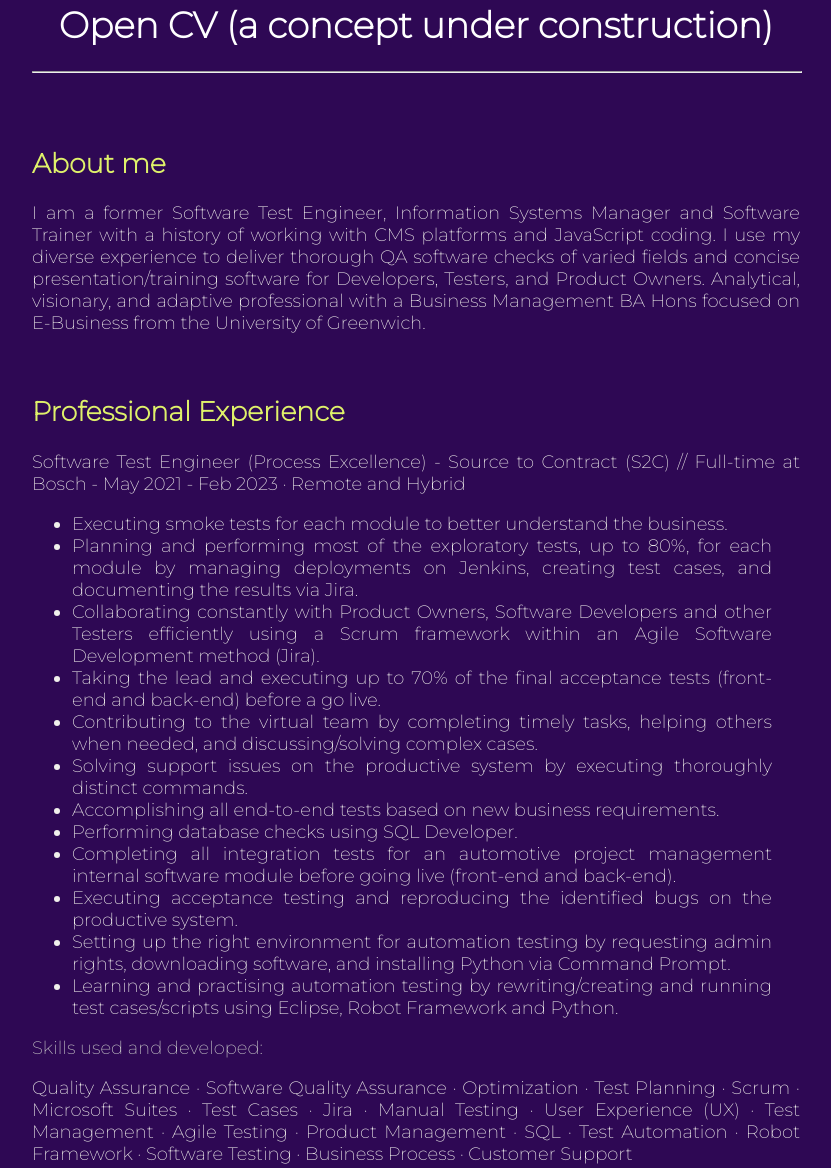
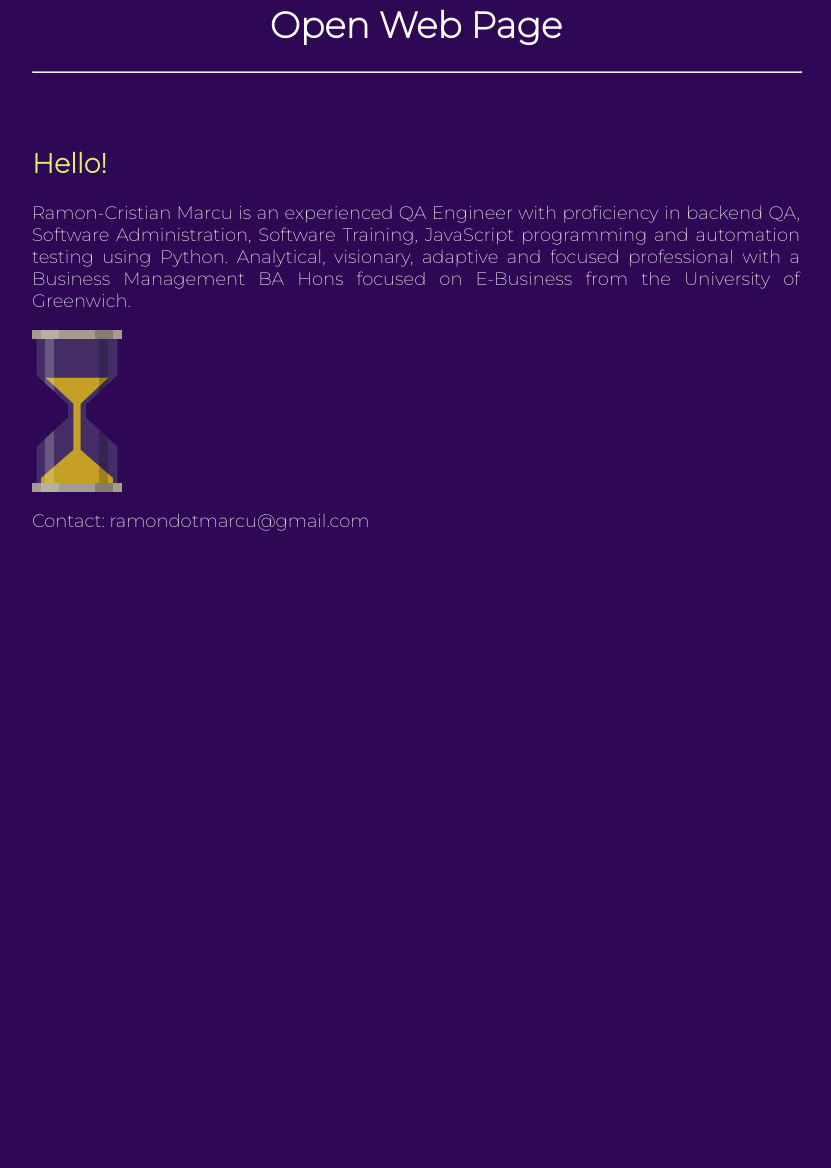
Before and after one commit to RamonMarcu/RamonMarcu.github.io, a plain HTML site: page index.html in a window 1280 px wide. Shown: the part 21-1189 px from the top of the page, without its empty margins (224-1055 px from the left). After the commit the page ends 808 px from the top, so only its background shows below. Drawn offline with Linux system fonts and the light colour scheme.

Commit message:
Update index.html

```diff
--- a/index.html
+++ b/index.html
@@ -155,32 +155,13 @@ body {
 
 <body>
 
-<h1>Open CV (a concept under construction)</h1>
+<h1>Open Web Page</h1>
 <hr style="width:100%"; >
 <br />
 <br />
-<h2>About me</h2>
-<p>I am a former Software Test Engineer, Information Systems Manager and Software Trainer with a history of working with CMS platforms and JavaScript coding. I use my diverse experience to deliver thorough QA software checks of varied fields and concise presentation/training software for Developers, Testers, and Product Owners. Analytical, visionary, and adaptive professional with a Business Management BA Hons focused on E-Business from the University of Greenwich.</p>
-<br />
-<h2>Professional Experience</h2>
-<p>Software Test Engineer (Process Excellence) - Source to Contract (S2C) // Full-time at Bosch - May 2021 - Feb 2023 · Remote and Hybrid</p>
-<ul><p>
-	<li>Executing smoke tests for each module to better understand the business.</li>
-    <li>Planning and performing most of the exploratory tests, up to 80%, for each module by managing deployments on Jenkins, creating test cases, and documenting the results via Jira.</li>
-    <li>Collaborating constantly with Product Owners, Software Developers and other Testers efficiently using a Scrum framework within an Agile Software Development method (Jira). </li>
-	<li>Taking the lead and executing up to 70% of the final acceptance tests (front-end and back-end) before a go live. </li>
-	<li>Contributing to the virtual team by completing timely tasks, helping others when needed, and discussing/solving complex cases.</li>
-	<li>Solving support issues on the productive system by executing thoroughly distinct commands.</li>
-	<li>Accomplishing all end-to-end tests based on new business requirements.</li>
-	<li>Performing database checks using SQL Developer.</li>
-	<li>Completing all integration tests for an automotive project management internal software module before going live (front-end and back-end).</li>
-	<li>Executing acceptance testing and reproducing the identified bugs on the productive system.</li>
-	<li>Setting up the right environment for automation testing by requesting admin rights, downloading software, and installing Python via Command Prompt.</li>
-	<li>Learning and practising automation testing by rewriting/creating and running test cases/scripts using Eclipse, Robot Framework and Python.</li>
-</p></ul>
-	<a>Skills used and developed:</a> <p>Quality Assurance · Software Quality Assurance · Optimization · Test Planning · Scrum · Microsoft Suites · Test Cases · Jira · Manual Testing · User Experience (UX) · Test Management · Agile Testing · Product Management · SQL · Test Automation · Robot Framework · Software Testing · Business Process · Customer Support</p>
+<h2>Hello!</h2>
+<p>Ramon-Cristian Marcu is an experienced QA Engineer with proficiency in backend QA, Software Administration, Software Training, JavaScript programming and automation testing using Python. Analytical, visionary, adaptive and focused professional with a Business Management BA Hons focused on E-Business from the University of Greenwich.</p>
 
-<br />
 <div class="hourglass"></div>
 <p> Contact: ramondotmarcu@gmail.com</p>
 
```
